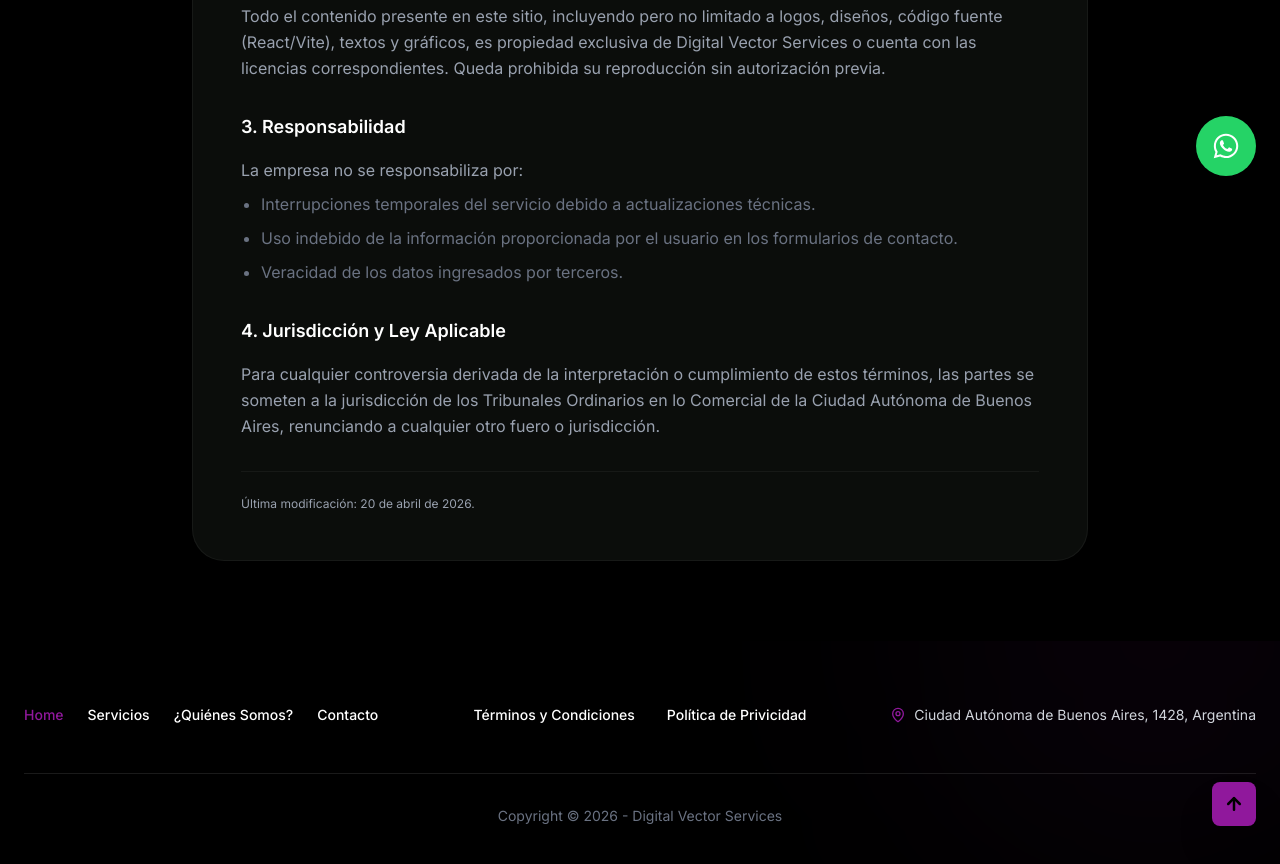
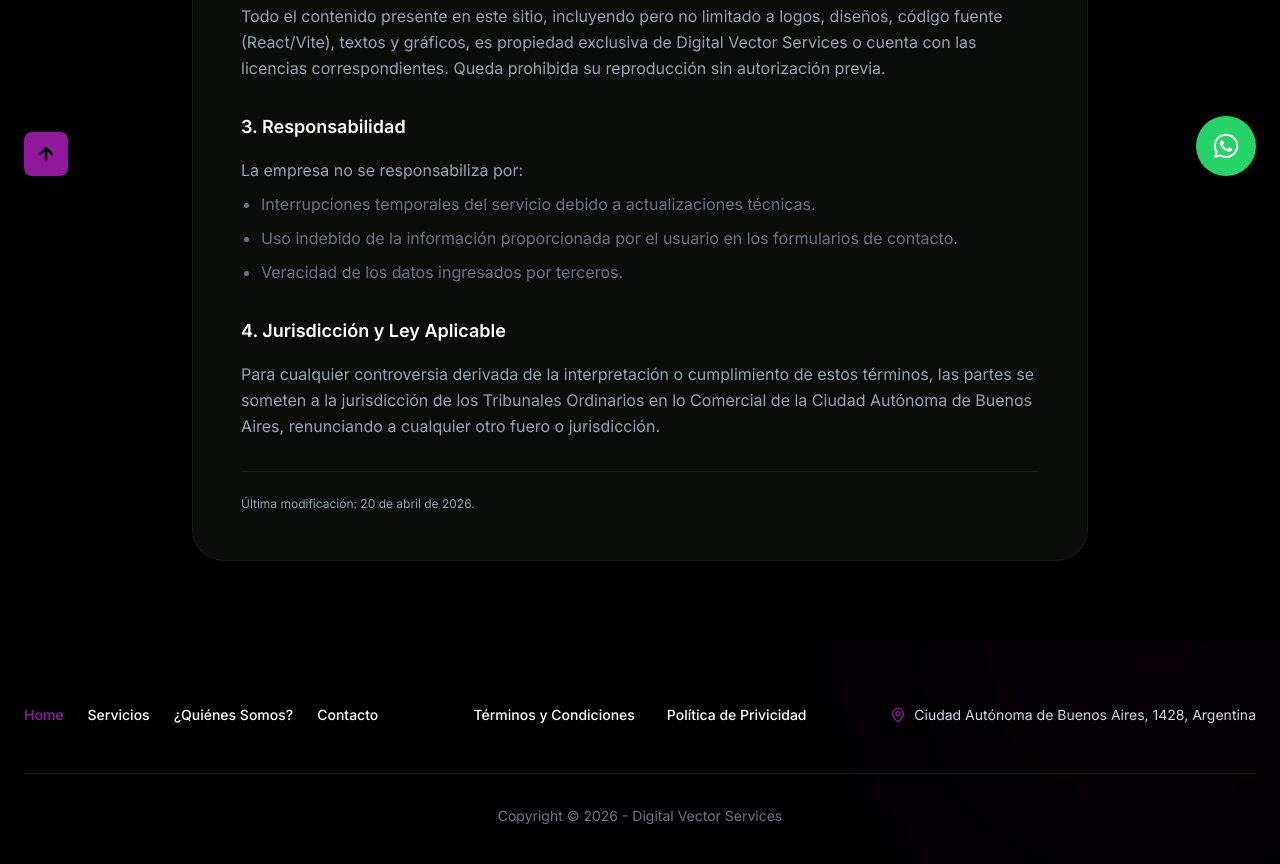
Before and after one commit to digitalvectorservices/web, a React (Vite) app: page /TermsAndConditions in a window 1280 px wide. Shown: the part 600-1464 px from the top of the page. Built offline with nearby package versions, Linux system fonts and the light colour scheme.

Commit message:
uptobutton

```diff
--- a/src/App.jsx
+++ b/src/App.jsx
@@ -4,6 +4,7 @@ import { Header } from "./components/Header";
 import { Footer } from "./components/Footer";
 import { Home } from "./pages/Home";
 import { WhatsAppButton } from "./components/Whatsapp";
+import { Upbutton } from "./components/Upbutton";
 import { Services } from "./pages/Services";
 import { AboutUs } from "./pages/AboutUs"
 import { Contact } from "./pages/Contact"
@@ -28,6 +29,7 @@ export default function App() {
 
       <Footer />
       <WhatsAppButton />
+      <Upbutton/>
     </div>
   );
 }
--- a/src/components/Footer.jsx
+++ b/src/components/Footer.jsx
@@ -1,5 +1,5 @@
 import React from 'react';
-import { MapPin, ArrowUp } from 'lucide-react';
+import { MapPin } from 'lucide-react';
 import { navItems } from '../utils/lib';
 import { PrivacyPolicy } from "../pages/PrivacyPolicy";
 import { TermsAndConditions } from "../pages/TermsAndConditions";
@@ -7,10 +7,6 @@ import { legalItems } from '../utils/legalitems';
 
 export const Footer = () => {
   const legalLinks = ['Privacy Policy', 'Terms & Conditions'];
-
-  const scrollToTop = () => {
-    window.scrollTo({ top: 0, behavior: 'smooth' });
-  };
 
   return (
     <footer className="bg-black text-white pt-16 pb-10 px-6 relative overflow-hidden">
@@ -67,14 +63,6 @@ export const Footer = () => {
           <p className="text-xs md:text-sm text-gray-500 text-center">
             Copyright © 2026 - Digital Vector Services
           </p>
-
-          <button
-            onClick={scrollToTop}
-            className="hidden lg:block fixed bottom-6 right-6 lg:absolute lg:bottom-0 lg:right-0 bg-primary p-3 rounded-lg text-black hover:brightness-110 transition-all shadow-2xl active:scale-95 z-50"
-            aria-label="Scroll to top"
-          >
-            <ArrowUp size={20} strokeWidth={3} />
-          </button>
         </div>
       </div>
     </footer>
--- /dev/null
+++ b/src/components/Upbutton.jsx
@@ -0,0 +1,20 @@
+import React from 'react';
+import { ArrowUp } from 'lucide-react';
+
+export const Upbutton = () => {
+  // Esta es la función que se ejecuta al hacer clic
+  const handleScrollToTop = () => {
+    window.scrollTo({ top: 0, behavior: 'smooth' });
+  };
+
+  return (
+    <button
+      onClick={handleScrollToTop}
+      // Asegúrate de que 'bg-primary' exista en tu tailwind.config o cámbialo a 'bg-blue-500'
+      className="fixed bottom-6 left-6 bg-primary p-3 rounded-lg text-black hover:brightness-110 transition-all shadow-2xl active:scale-95 z-"
+      aria-label="Subir al inicio"
+    >
+      <ArrowUp size={20} strokeWidth={3} />
+    </button>
+  );
+};
```
